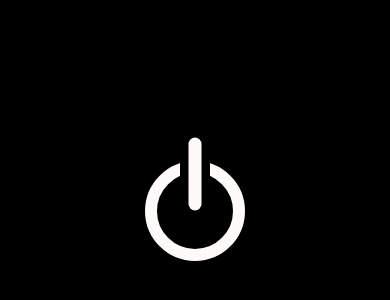
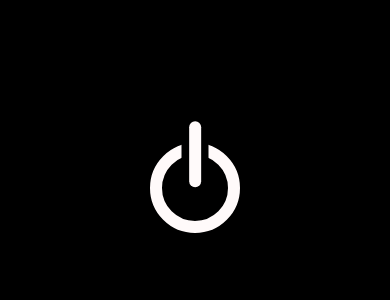
Before and after one commit to shift0965/tedxnsysu, a React (Create React App) app: page / in a window 390 px wide. Shown: the part 446-746 px from the top of the page. Built offline with nearby package versions, Linux system fonts and the light colour scheme.

Commit message:
use effect for inner window width

```diff
--- a/src/components/Home.js
+++ b/src/components/Home.js
@@ -1,6 +1,6 @@
 import { DecorationBase, DecorationCircles, LinkCircles } from "./tools/LightBulb"
 import { Link } from "react-router-dom"
-import { useState } from "react"
+import { useState,useEffect } from "react"
 
 
 const Home = () => {
@@ -9,18 +9,37 @@ const Home = () => {
 
     const switchLight = () => {
         setLightOn(!lightOn);
-        console.log(lightOn)
     }
 
     const colors = ['#F20C00', '#FFFAFA', '#000000']
-    const sizeParam = 1;
+    const [sizeParam, setSizeParam] = useState(1);
+
+    useEffect(() => {
+        // Handler to call on window resize
+        function handleResize() {
+          console.log(window.innerWidth)
+          if(window.innerWidth < 768){
+            setSizeParam(0.9);
+          }
+          else{
+            setSizeParam(1);
+          }
+        }
+        // Add event listener
+        window.addEventListener("resize", handleResize);
+        // Call handler right away so state gets updated with initial window size
+        handleResize();
+        // Remove event listener on cleanup
+        return () => window.removeEventListener("resize", handleResize);
+      }, []);
+
 
     return(
         <div className={`${lightOn ? 'bg-backgroundBright' : 'bg-background'} md:flex flex-row items-center justify-center duration-700`}>
 
             <div className="h-screen mx-auto flex justify-center">
                 <div className="flex justify-center h-screen md:w-96 w-72 relative items-center">
-                    <div className="w-0 relative">
+                    <div className='w-0 relative'>
 
                         {LinkCircles.map((item, index) =>{
 
@@ -28,7 +47,7 @@ const Home = () => {
                             const y = item.y * 25 * sizeParam + 'px';
                             const width = (item.size * 10 * sizeParam) + 'px';
                             return(
-                                <Link className={` ${lightOn? 'opacity-100 scale-100' : 'opacity-0 scale-50'}
+                                <Link className={` ${lightOn? 'opacity-100 scale-100' : 'opacity-0 scale-0'}
                                         absolute rounded-full -translate-x-1/2 -translate-y-1/2 flex flex-col items-center justify-center shadow-md shadow-gray
                                       hover:scale-90 hover:duration-300 duration-700`}
                                       style={{width:width, height:width, top:y, left:x, backgroundColor:colors[item.color]}}
@@ -72,7 +91,7 @@ const Home = () => {
                         </div>
 
                         <div className={`middle absolute -translate-x-1/2 -translate-y-1/2 duration-700 rounded-full
-                                            ${lightOn? ' bg-red rotate-90' : 'bg-whiteish rotate-0'}`}
+                                            ${lightOn? ' bg-red -rotate-90' : 'bg-whiteish rotate-0'}`}
                                 style={{width:13*sizeParam + 'px', height:lightOn ?100 * sizeParam+'px' : 73 * sizeParam+'px', top:198 * sizeParam + 'px', left:0 * 15 * sizeParam + 'px'}}>
                         </div>
 
@@ -93,7 +112,7 @@ const Home = () => {
                         )}
 
                         <div className={`border-transparent
-                                        block absolute rounded-full -translate-x-1/2 -translate-y-1/2 items-center justify-center duration-700 border-2 bg-transparent cursor-pointer`}
+                                        block absolute rounded-full -translate-x-1/2 -translate-y-1/2 duration-700 border-2 bg-transparent cursor-pointer`}
                                 style={{width:180 * sizeParam + 'px',height:180 * sizeParam+'px', top:225 * sizeParam + 'px', left:0 * 15 * sizeParam + 'px'}}
                                 onClick={switchLight}>
                         </div>
```
